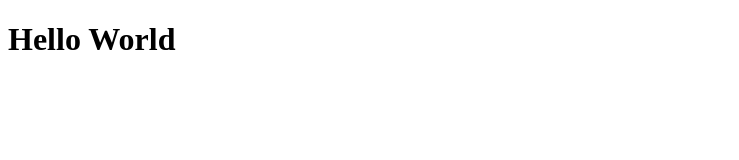
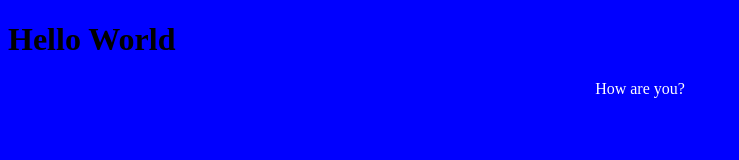
Before and after one commit to Parth0971/CSE-11_JS, a plain HTML site: page JS_Basics/index.html in a window 1280 px wide. Shown: the whole page, without its empty margins (0-739 px from the left). Drawn offline with Linux system fonts and the light colour scheme.

Commit message:
JS practice

```diff
--- a/JS_Basics/index.html
+++ b/JS_Basics/index.html
@@ -5,8 +5,9 @@
     <meta name="viewport" content="width=device-width, initial-scale=1.0">
     <title>Document</title>
 </head>
-    <body>
+    <body style = "background-color : blue">
         <h1>Hello World</h1>
+        <p style = "text-align : center; color : white">How are you?</p>
         <script src = "xyz.js"> </script>
     </body>
 </html>
```
